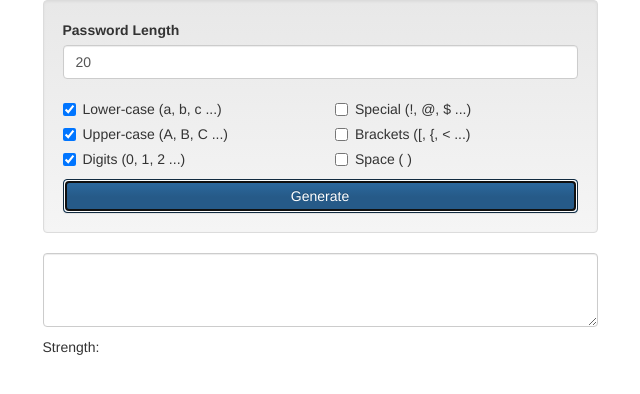
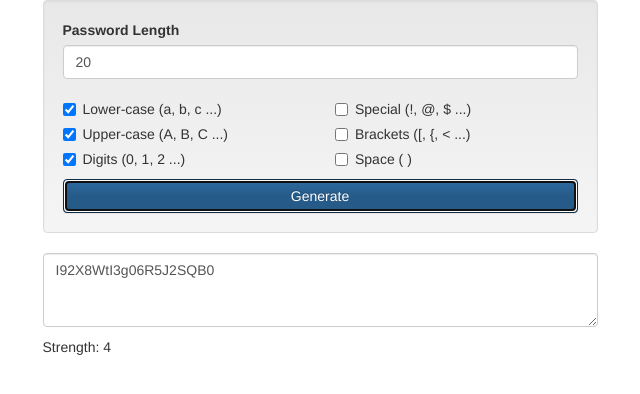
Before and after one commit to benharrison/Javascript-Password-Generator, a plain HTML site: page index.html in a window 1280 px wide. Both pictures are taken after a click on the button "Generate". Shown: the whole page, without its empty margins (320-960 px from the left). Drawn offline with nearby package versions, Linux system fonts and the light colour scheme.

Commit message:
demo adjustments for recent changes

```diff
--- a/index.html
+++ b/index.html
@@ -60,7 +60,7 @@
                         </div>
                     </div>
 
-                    <input type="button" class="btn btn-primary btn-block" onclick="PasswordGenerator.Generate();" value="Generate" />
+                    <input type="button" class="btn btn-primary btn-block" value="Generate" />
                 </div>
 
                 <p>
@@ -80,22 +80,26 @@
     <script src="PasswordGenerator.js"></script>
     <script>
         $(document).ready(function(){
-            SetOptions();
-            $(".genOptions").bind("click", SetOptions);
-            $('#length').on('keyup', function()
-            {
-                PasswordGenerator.Length =  parseInt($(this).val());
-            })
+            $('input[type=button]').on('click', function(){
+                // read options
+                $.each( $(".genOptions"), function(){
+                    var name = $(this).attr("name");
+                    PasswordGenerator[name] = $(this).is(":checked");
+                });
+
+                // get length
+                var length = parseInt($('#length').val());
+
+                // generate
+                var password = PasswordGenerator.Generate(length);
+                var strength = PasswordGenerator.CheckStrength(password);
+
+                // display output
+                $('#output').val(password);
+                $('#strength').html(strength);
+            });
         });
 
-        function SetOptions()
-        {
-            $.each( $(".genOptions"), function(){
-                var isChecked = $(this).is(":checked");
-                var name = $(this).attr("name");
-                PasswordGenerator[name] = isChecked;
-            });
-        }
     </script>
 </body>
 </html>
```
